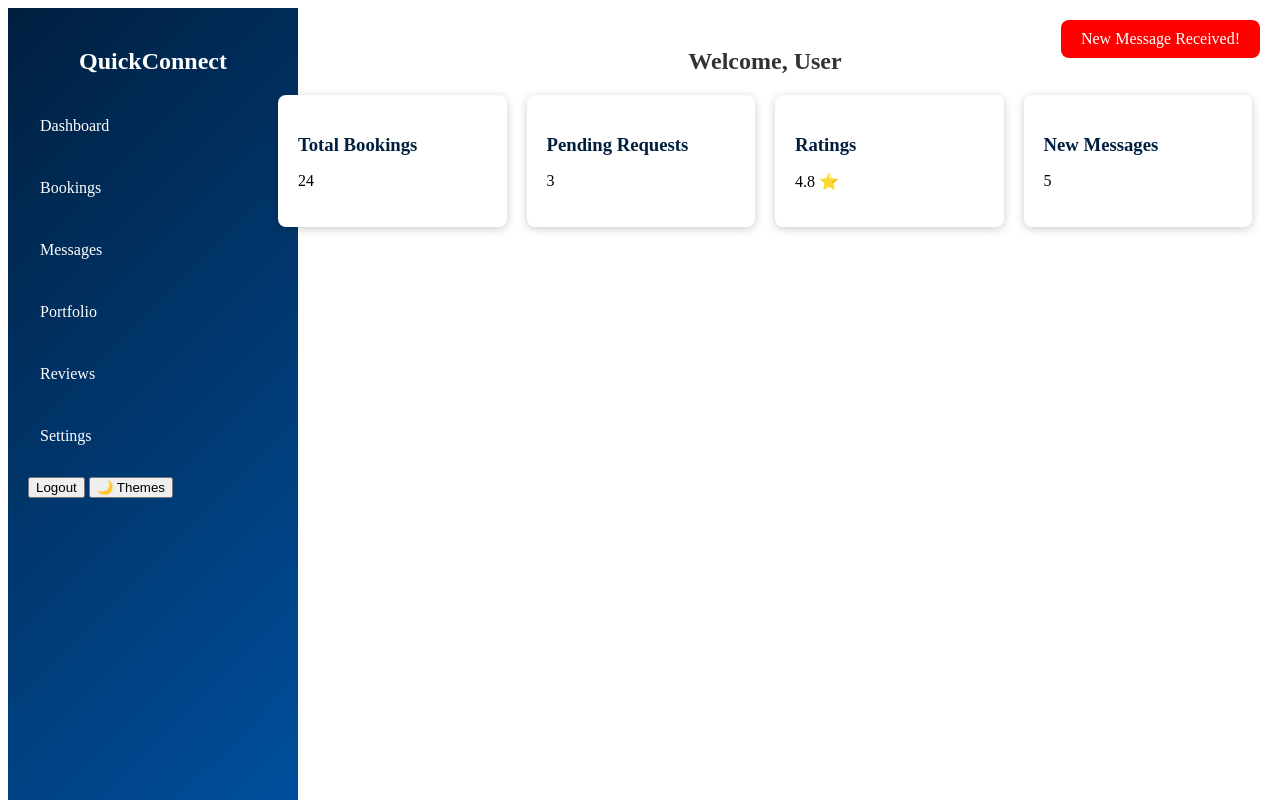
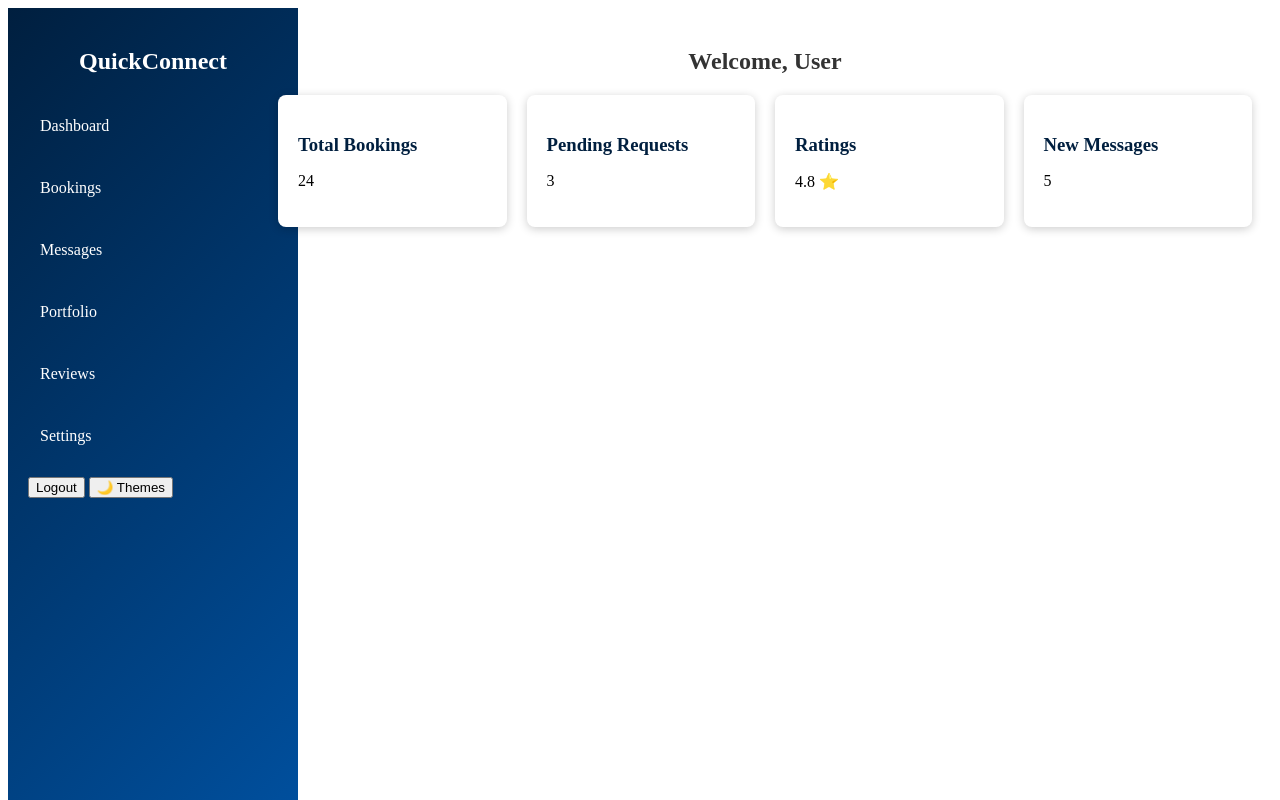
Before and after one commit to LegendaryMakaveli/QuickConet, a plain HTML site: page Businessdashboard.html in a window 1280 px wide. Drawn offline with Linux system fonts and the light colour scheme; sample sign-in values are in the browser's storage.

Commit message:
notification removed

```diff
--- a/Businessdashboard.html
+++ b/Businessdashboard.html
@@ -45,7 +45,7 @@
           <h3>New Messages</h3>
           <p>5</p>
         </div>
-        <div class="notification">New Message Received!</div>
+        <!-- <div class="notification">New Message Received!</div> -->
       </section>
     </div>
     <script>
```
